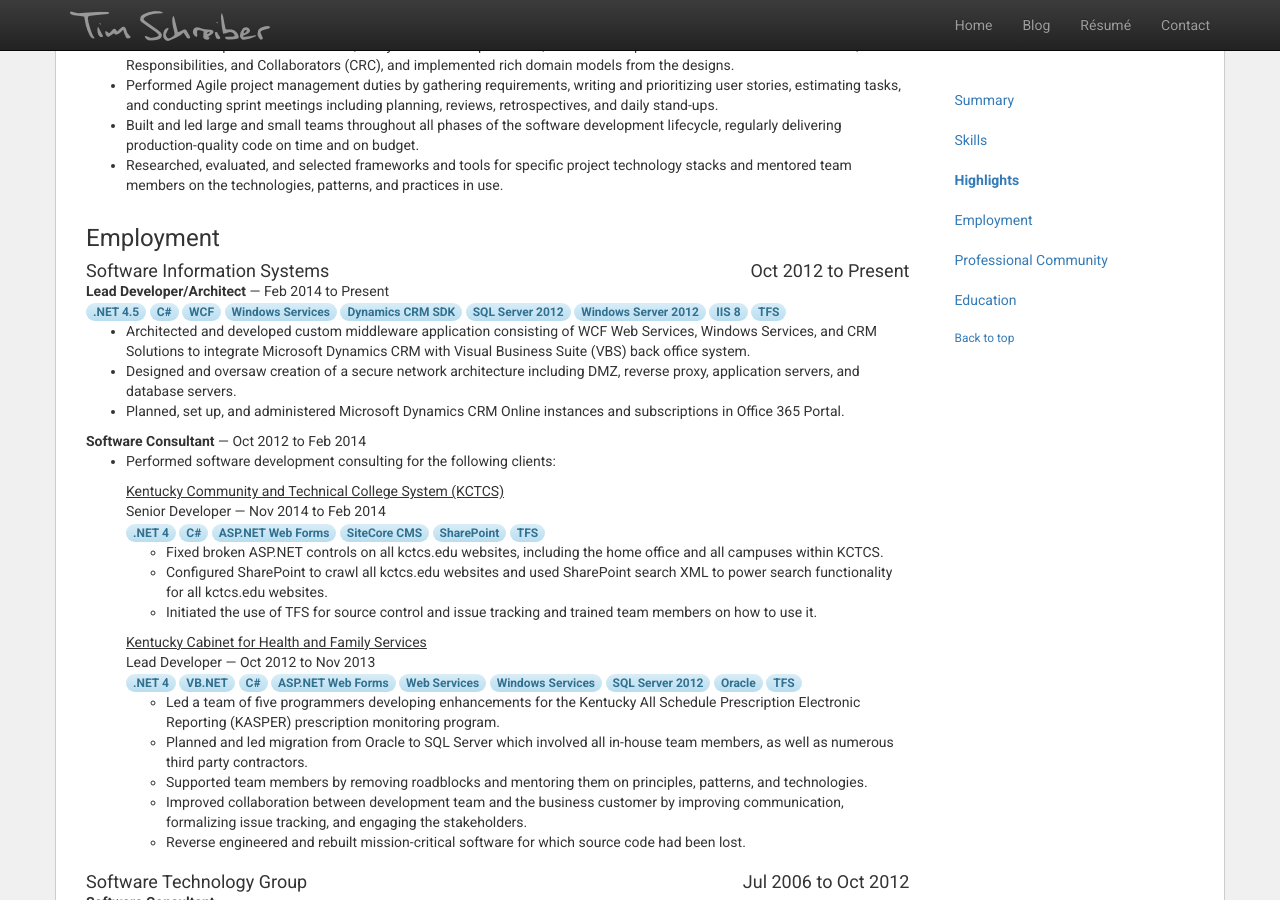
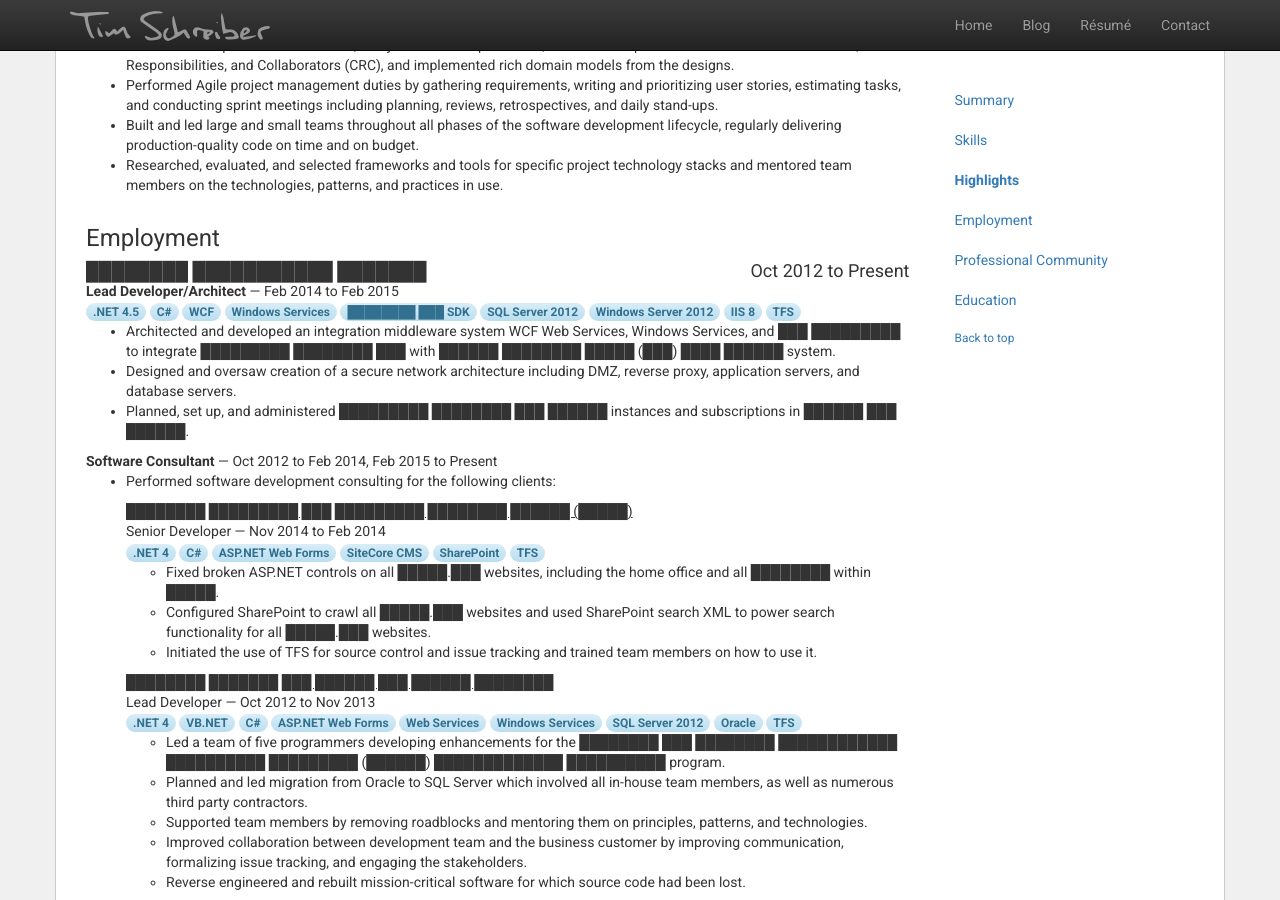
Before and after one commit to timschreiber/timschreiber.github.com, a Jekyll site: the page built from resume/index.md, in a window 1280 px wide and 900 px high, scrolled down 611 px. Built offline with Jekyll 4.4.1, drawn with Linux system fonts in a browser that asks for light colours; nearby versions of some CDN libraries; some of the changed lines change nothing that is shown.

Commit message:
Removed info

```diff
--- a/resume/index.md
+++ b/resume/index.md
@@ -76,32 +76,32 @@
 		<h3>Employment</h3>
 		<div id="res-emp-sis" class="employer">
 			<div class="clearfix">
-				<h4 class="pull-left">Software Information Systems</h4>
+				<h4 class="pull-left">&#x2588;&#x2588;&#x2588;&#x2588;&#x2588;&#x2588;&#x2588;&#x2588; &#x2588;&#x2588;&#x2588;&#x2588;&#x2588;&#x2588;&#x2588;&#x2588;&#x2588;&#x2588;&#x2588; &#x2588;&#x2588;&#x2588;&#x2588;&#x2588;&#x2588;&#x2588;</h4>
 				<h4 class="pull-right">Oct 2012 to Present</h4>
 			</div>
-			<div><strong>Lead Developer/Architect</strong> &mdash; Feb 2014 to Present</div>
+			<div><strong>Lead Developer/Architect</strong> &mdash; Feb 2014 to Feb 2015</div>
 			<div>
 				<span class="badge alert-info">.NET 4.5</span>
 				<span class="badge alert-info">C#</span>
 				<span class="badge alert-info">WCF</span>
 				<span class="badge alert-info">Windows Services</span>
-				<span class="badge alert-info">Dynamics CRM SDK</span>
+				<span class="badge alert-info">&#x2588;&#x2588;&#x2588;&#x2588;&#x2588;&#x2588;&#x2588;&#x2588; &#x2588;&#x2588;&#x2588; SDK</span>
 				<span class="badge alert-info">SQL Server 2012</span>
 				<span class="badge alert-info">Windows Server 2012</span>
 				<span class="badge alert-info">IIS 8</span>
 				<span class="badge alert-info">TFS</span>
 			</div>
 			<ul>
-				<li>Architected and developed custom middleware application consisting of WCF Web Services, Windows Services, and CRM Solutions to integrate Microsoft Dynamics CRM with Visual Business Suite (VBS) back office system. </li>
+				<li>Architected and developed an integration middleware system WCF Web Services, Windows Services, and &#x2588;&#x2588;&#x2588; &#x2588;&#x2588;&#x2588;&#x2588;&#x2588;&#x2588;&#x2588;&#x2588;&#x2588; to integrate &#x2588;&#x2588;&#x2588;&#x2588;&#x2588;&#x2588;&#x2588;&#x2588;&#x2588; &#x2588;&#x2588;&#x2588;&#x2588;&#x2588;&#x2588;&#x2588;&#x2588; &#x2588;&#x2588;&#x2588; with &#x2588;&#x2588;&#x2588;&#x2588;&#x2588;&#x2588; &#x2588;&#x2588;&#x2588;&#x2588;&#x2588;&#x2588;&#x2588;&#x2588; &#x2588;&#x2588;&#x2588;&#x2588;&#x2588; (&#x2588;&#x2588;&#x2588;) &#x2588;&#x2588;&#x2588;&#x2588; &#x2588;&#x2588;&#x2588;&#x2588;&#x2588;&#x2588; system. </li>
 				<li>Designed and oversaw creation of a secure network architecture including DMZ, reverse proxy, application servers, and database servers.</li>
-				<li>Planned, set up, and administered Microsoft Dynamics CRM Online instances and subscriptions in Office 365 Portal.</li>
+				<li>Planned, set up, and administered &#x2588;&#x2588;&#x2588;&#x2588;&#x2588;&#x2588;&#x2588;&#x2588;&#x2588; &#x2588;&#x2588;&#x2588;&#x2588;&#x2588;&#x2588;&#x2588;&#x2588; &#x2588;&#x2588;&#x2588; &#x2588;&#x2588;&#x2588;&#x2588;&#x2588;&#x2588; instances and subscriptions in &#x2588;&#x2588;&#x2588;&#x2588;&#x2588;&#x2588; &#x2588;&#x2588;&#x2588; &#x2588;&#x2588;&#x2588;&#x2588;&#x2588;&#x2588;.</li>
 			</ul>
-			<div><strong>Software Consultant</strong> &mdash; Oct 2012 to Feb 2014</div>
+			<div><strong>Software Consultant</strong> &mdash; Oct 2012 to Feb 2014, Feb 2015 to Present</div>
 			<ul>
 				<li>Performed software development consulting for the following clients:</li>
 			</ul>
 			<div class="clients">
-				<div><u>Kentucky Community and Technical College System (KCTCS)</u></div>
+				<div><u>&#x2588;&#x2588;&#x2588;&#x2588;&#x2588;&#x2588;&#x2588;&#x2588; &#x2588;&#x2588;&#x2588;&#x2588;&#x2588;&#x2588;&#x2588;&#x2588;&#x2588; &#x2588;&#x2588;&#x2588; &#x2588;&#x2588;&#x2588;&#x2588;&#x2588;&#x2588;&#x2588;&#x2588;&#x2588; &#x2588;&#x2588;&#x2588;&#x2588;&#x2588;&#x2588;&#x2588;&#x2588; &#x2588;&#x2588;&#x2588;&#x2588;&#x2588;&#x2588; (&#x2588;&#x2588;&#x2588;&#x2588;&#x2588;)</u></div>
 				<div>Senior Developer &mdash; Nov 2014 to Feb 2014</div>
 				<div>
 					<span class="badge alert-info">.NET 4</span>
@@ -112,11 +112,11 @@
 					<span class="badge alert-info">TFS</span>
 				</div>
 				<ul>
-					<li>Fixed broken ASP.NET controls on all kctcs.edu websites, including the home office and all campuses within KCTCS.</li>
-					<li>Configured SharePoint to crawl all kctcs.edu websites and used SharePoint search XML to power search functionality for all kctcs.edu websites.</li>
+					<li>Fixed broken ASP.NET controls on all &#x2588;&#x2588;&#x2588;&#x2588;&#x2588;.&#x2588;&#x2588;&#x2588; websites, including the home office and all &#x2588;&#x2588;&#x2588;&#x2588;&#x2588;&#x2588;&#x2588;&#x2588; within &#x2588;&#x2588;&#x2588;&#x2588;&#x2588;.</li>
+					<li>Configured SharePoint to crawl all &#x2588;&#x2588;&#x2588;&#x2588;&#x2588;.&#x2588;&#x2588;&#x2588; websites and used SharePoint search XML to power search functionality for all &#x2588;&#x2588;&#x2588;&#x2588;&#x2588;.&#x2588;&#x2588;&#x2588; websites.</li>
 					<li>Initiated the use of TFS for source control and issue tracking and trained team members on how to use it.</li>
 				</ul>
-				<div><u>Kentucky Cabinet for Health and Family Services</u></div>
+				<div><u>&#x2588;&#x2588;&#x2588;&#x2588;&#x2588;&#x2588;&#x2588;&#x2588; &#x2588;&#x2588;&#x2588;&#x2588;&#x2588;&#x2588;&#x2588; &#x2588;&#x2588;&#x2588; &#x2588;&#x2588;&#x2588;&#x2588;&#x2588;&#x2588; &#x2588;&#x2588;&#x2588; &#x2588;&#x2588;&#x2588;&#x2588;&#x2588;&#x2588; &#x2588;&#x2588;&#x2588;&#x2588;&#x2588;&#x2588;&#x2588;&#x2588;</u></div>
 				<div>Lead Developer &mdash; Oct 2012 to Nov 2013</div>
 				<div>
 					<span class="badge alert-info">.NET 4</span>
@@ -130,7 +130,7 @@
 					<span class="badge alert-info">TFS</span>
 				</div>
 				<ul>
-					<li>Led a team of five programmers developing enhancements for the Kentucky All Schedule Prescription Electronic Reporting (KASPER) prescription monitoring program.</li>
+					<li>Led a team of five programmers developing enhancements for the &#x2588;&#x2588;&#x2588;&#x2588;&#x2588;&#x2588;&#x2588;&#x2588; &#x2588;&#x2588;&#x2588; &#x2588;&#x2588;&#x2588;&#x2588;&#x2588;&#x2588;&#x2588;&#x2588; &#x2588;&#x2588;&#x2588;&#x2588;&#x2588;&#x2588;&#x2588;&#x2588;&#x2588;&#x2588;&#x2588;&#x2588; &#x2588;&#x2588;&#x2588;&#x2588;&#x2588;&#x2588;&#x2588;&#x2588;&#x2588;&#x2588; &#x2588;&#x2588;&#x2588;&#x2588;&#x2588;&#x2588;&#x2588;&#x2588;&#x2588; (&#x2588;&#x2588;&#x2588;&#x2588;&#x2588;&#x2588;) &#x2588;&#x2588;&#x2588;&#x2588;&#x2588;&#x2588;&#x2588;&#x2588;&#x2588;&#x2588;&#x2588;&#x2588;&#x2588; &#x2588;&#x2588;&#x2588;&#x2588;&#x2588;&#x2588;&#x2588;&#x2588;&#x2588;&#x2588; program.</li>
 					<li>Planned and led migration from Oracle to SQL Server which involved all in-house team members, as well as numerous third party contractors.</li>
 					<li>Supported team members by removing roadblocks and mentoring them on principles, patterns, and technologies.</li>
 					<li>Improved collaboration between development team and the business customer by improving communication, formalizing issue tracking, and engaging the stakeholders.</li>
```
